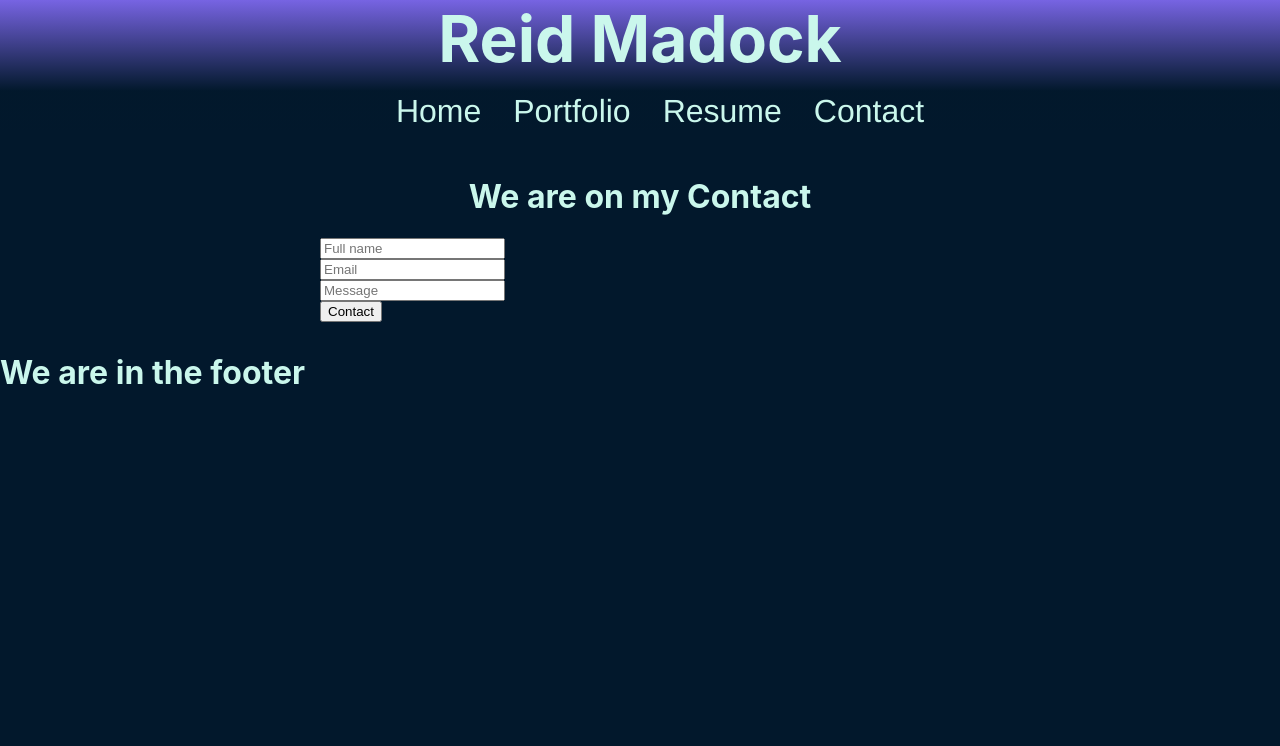
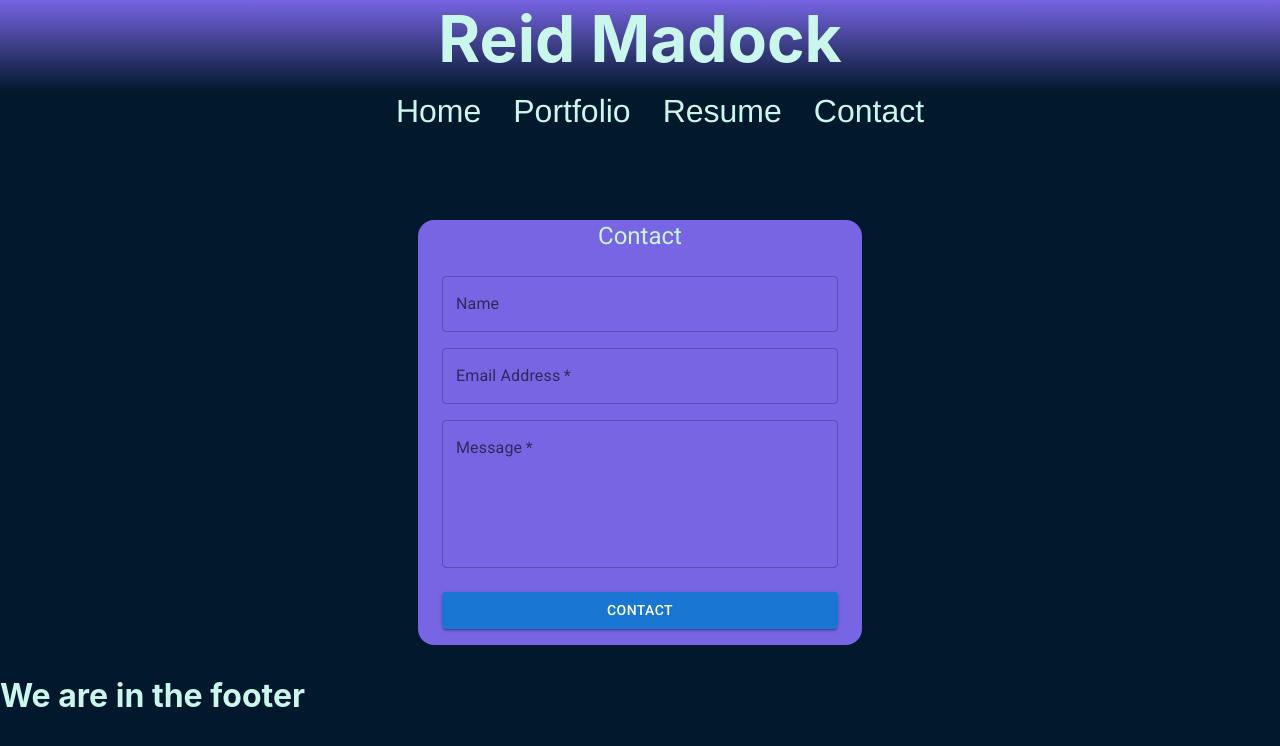
Before and after one commit to reidmadock/reid-react-portfolio, a React (Create React App) app: page / in a window 1280 px wide. Both pictures are taken after a click on the item "Contact". Shown: the top 746 px of the page. Built offline with nearby package versions, Linux system fonts and the light colour scheme.

Commit message:
contact page near done

```diff
--- a/package.json
+++ b/package.json
@@ -6,13 +6,16 @@
     "@emotion/react": "^11.11.1",
     "@emotion/styled": "^11.11.0",
     "@fontsource/roboto": "^5.0.4",
+    "@mui/icons-material": "^5.13.7",
     "@mui/material": "^5.13.7",
+    "@mui/styled-engine-sc": "^5.12.0",
     "@testing-library/jest-dom": "^5.16.5",
     "@testing-library/react": "^13.4.0",
     "@testing-library/user-event": "^13.5.0",
     "react": "^18.2.0",
     "react-dom": "^18.2.0",
     "react-scripts": "5.0.1",
+    "styled-components": "^5.3.11",
     "web-vitals": "^2.1.4"
   },
   "scripts": {
--- a/public/index.html
+++ b/public/index.html
@@ -10,6 +10,11 @@
       content="Web site created using create-react-app"
     />
     <link rel="apple-touch-icon" href="%PUBLIC_URL%/logo192.png" />
+    <link
+      rel="stylesheet"
+      href="https://fonts.googleapis.com/css?family=Roboto:300,400,500,700&display=swap"
+    />
+
     <!--
       manifest.json provides metadata used when your web app is installed on a
       user's mobile device or desktop. See https://developers.google.com/web/fundamentals/web-app-manifest/
--- a/src/components/Contact.jsx
+++ b/src/components/Contact.jsx
@@ -1,44 +1,106 @@
-import React, { useState } from 'react';
+import * as React from 'react';
+import Button from '@mui/material/Button';
+import TextField from '@mui/material/TextField';
+import Grid from '@mui/material/Grid';
+import Box from '@mui/material/Box';
+import Typography from '@mui/material/Typography';
+import Container from '@mui/material/Container';
+import { createTheme, ThemeProvider } from '@mui/material/styles';
 
-export default function Contact() {
-  const [person, setPerson] = useState({ username: '', email: '', message: '' });
+const ariaLabel = { 'aria-label': 'description' };
 
-  function handleInput(name, value) {
-    // console.log('event target:', event.target.value);
-    setPerson({ ...person, [name]: value });
-  }
+const theme = createTheme({
+  components: {
+    MuiBox: {
+      styleOverrides: {
+        root: {
+          backgroundColor: '#f5f5f5',
+          padding: '16px',
+          borderRadius: '4px',
+        },
+      },
+    },
+    MuiTextField: {
+      styleOverrides: {
+        root: {
+          marginBottom: '8px',
+        },
+      },
+    },
+  },
+});
 
-  function handleSubmit() {
-    setPerson({ username: '', email: '', message: '' });
-  }
+const defaultTheme = createTheme();
+
+export default function SignUp() {
+  const handleSubmit = (event) => {
+    event.preventDefault();
+    const data = new FormData(event.currentTarget);
+    console.log({
+      email: data.get('email'),
+      password: data.get('password'),
+    });
+  };
 
   return (
-    <>
-      <h1>We are on my Contact</h1>
-      <form>
-        <input
-          type="text"
-          placeholder="Full name"
-          value={person.username}
-          onChange={(event) => handleInput('username', event.target.value)}
-        />
-        <br />
-        <input
-          type="text"
-          placeholder="Email"
-          value={person.email}
-          onChange={(event) => handleInput('email', event.target.value)}
-        />
-        <br />
-        <input
-          type="text"
-          placeholder="Message"
-          value={person.message}
-          onChange={(event) => handleInput('message', event.target.value)}
-        />
-        <br />
-        <input type="button" value="Contact" onClick={handleSubmit} />
-      </form>
-    </>
+    <ThemeProvider theme={defaultTheme}>
+      <Container component="main" maxWidth="xs" sx={{ backgroundColor: '#7765E3', borderRadius: '16px'}}>
+        <Box
+          sx={{
+            marginTop: 8,
+            display: 'flex',
+            flexDirection: 'column',
+            alignItems: 'center',
+          }}
+        >
+          <Typography component="h1" variant="h5">
+            Contact
+          </Typography>
+          <Box component="form" noValidate onSubmit={handleSubmit} sx={{ mt: 3 }}>
+            <Grid container spacing={2}>
+              <Grid item xs={12}>
+                <TextField
+                  fullWidth
+                  id="name"
+                  label="Name"
+                  name="name"
+                  autoComplete="name"
+                />
+              </Grid>
+              <Grid item xs={12}>
+                <TextField
+                  required
+                  fullWidth
+                  id="email"
+                  label="Email Address"
+                  name="email"
+                  autoComplete="email"
+                />
+              </Grid>
+              <Grid item xs={12}>
+                <TextField
+                  required
+                  fullWidth
+                  name="message"
+                  label="Message"
+                  id="message"
+                  autoComplete='off'
+                  multiline
+                  rows={5}
+                />
+              </Grid>
+            </Grid>
+            <Button
+              type="submit"
+              fullWidth
+              variant="contained"
+              sx={{ mt: 3, mb: 2 }}
+            >
+              Contact
+            </Button>
+          </Box>
+        </Box>
+      </Container>
+    </ThemeProvider>
   );
 }
```
Also changed, not shown: 1 other file (tests, documents, lock files or other folders).
